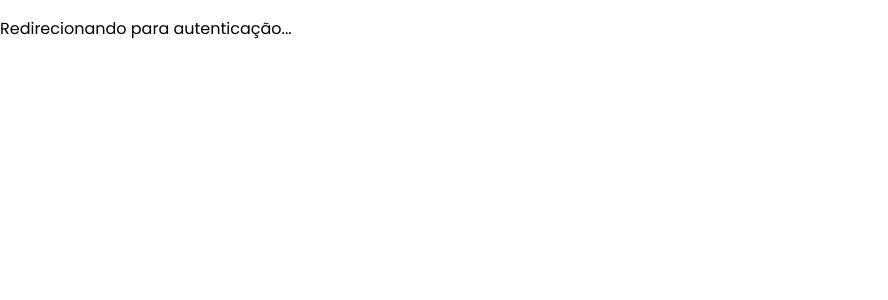
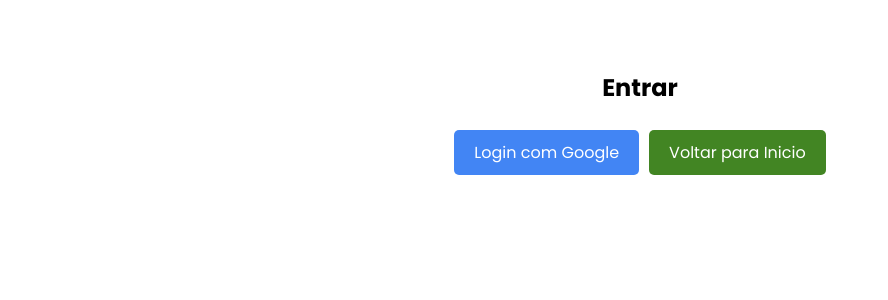
Before and after one commit to DevFullFelps/lista_tarefas, a React (Create React App) app in the folder web_todo/: page /auth in a window 1280 px wide. Shown: the top 300 px of the page, without its empty margins (0-888 px from the left). Built offline with nearby package versions, Linux system fonts and the light colour scheme; no server answers.

Commit message:
Update Auth.js

```diff
--- a/web_todo/src/Auth.js
+++ b/web_todo/src/Auth.js
@@ -1,27 +1,100 @@
-import React, { useEffect } from 'react';
-import { auth, googleProvider, signInWithPopup } from './firebase';
+// Auth.js
+import React, { useState } from 'react';
+import { auth, googleProvider, signInWithPopup, signOut } from './firebase'; // Certifique-se de que está importando corretamente
 import { useNavigate } from 'react-router-dom';
+
 
 const Auth = () => {
     const navigate = useNavigate();
+    const [user, setUser] = useState(null); // Estado para armazenar o usuário autenticado
 
-    useEffect(() => {
-        const signInWithGoogle = async () => {
+    // Função para fazer login com o Google
+    const signInWithGoogle = async () => {
+        try {
+            const result = await signInWithPopup(auth, googleProvider); // Autenticação via popup
+            const user = result.user; // Obter o usuário autenticado
+            console.log("Usuário autenticado:", user);
+            setUser(user); // Armazena o usuário no estado
+            navigate('/todo'); // Redireciona para a página /todo após o login
+        } catch (error) {
+            console.error("Erro ao autenticar com o Google:", error);
+        }
+    };
+
+    // Função para deslogar
+    const handleSignOut = async () => {
+        try {
+            await signOut(auth); // Realiza o logout
+            setUser(null); // Limpa o estado do usuário
+            navigate('/'); // Redireciona para a página inicial após o logout
+        } catch (error) {
+            console.error("Erro ao deslogar:", error);
+        }
+    };
+    const handleLogout = async () => {
             try {
-                await new Promise(resolve => setTimeout(resolve, 500)); // Pequeno atraso
-                const result = await signInWithPopup(auth, googleProvider);
-                console.log("Usuário autenticado:", result.user);
-                navigate('/todo');
+                await signOut(auth); // Faz logout do Firebase
+                navigate('/'); // Redireciona para a página principal após o logout
             } catch (error) {
-                console.error("Erro ao autenticar com o Google:", error);
+                console.error("Erro ao deslogar:", error);
             }
         };
 
-        signInWithGoogle();
-    }, [navigate]);
-
-
-    return <p>Redirecionando para autenticação...</p>;
+    return (
+        <div style={{ textAlign: 'center', padding: '50px' }}>
+            {user ? (
+                <div>
+                    <h2>Bem-vindo, {user.displayName}</h2>
+                    <button
+                        onClick={handleSignOut}
+                        style={{
+                            padding: '10px 20px',
+                            backgroundColor: '#f44336', // Cor vermelha para logout
+                            color: 'white',
+                            border: 'none',
+                            borderRadius: '5px',
+                            fontSize: '16px',
+                            cursor: 'pointer',
+                        }}
+                    >
+                        Logout
+                    </button>
+                </div>
+            ) : (
+                <div>
+                    <h2>Entrar</h2>
+                    <button
+                        onClick={signInWithGoogle}
+                        style={{
+                            padding: '10px 20px',
+                            backgroundColor: '#4285F4', // Cor do Google
+                            color: 'white',
+                            border: 'none',
+                            borderRadius: '5px',
+                            fontSize: '16px',
+                            cursor: 'pointer',
+                        }}
+                    >
+                        Login com Google
+                    </button>
+                    <button
+                        onClick={handleLogout}
+                        style={{
+                            padding: '10px 20px',
+                            backgroundColor: '#428523', // Cor do Google
+                            color: 'white',
+                            border: 'none',
+                            borderRadius: '5px',
+                            fontSize: '16px',
+                            cursor: 'pointer',
+                        }}
+                    >
+                        Voltar para Inicio
+                    </button>
+                </div>
+            )}
+        </div>
+    );
 };
 
 export default Auth;
```
